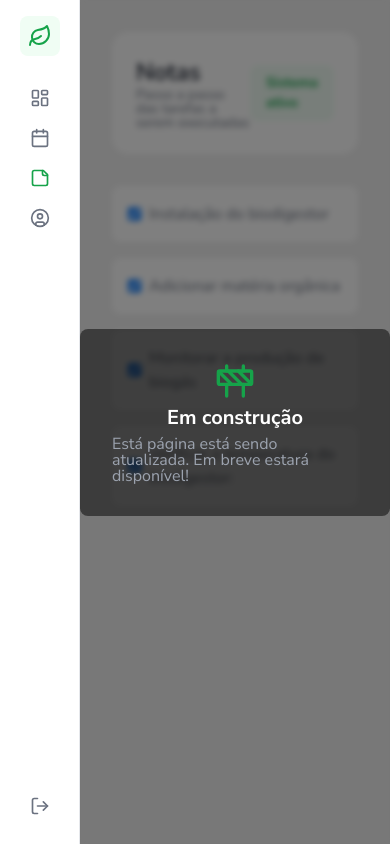
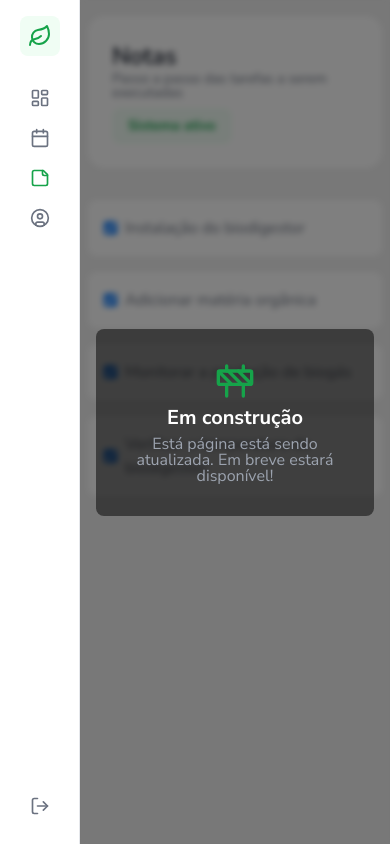
Before and after one commit to Lotus-Bio/lotus-frontend-2.0, a Next.js app: page /notes in a window 390 px wide. Built offline with nearby package versions, Linux system fonts and the light colour scheme; no server answers.

Commit message:
ajuste de responsividade nas telas de dentro da aplicação

```diff
--- a/src/app/notes/notesPage.style.js
+++ b/src/app/notes/notesPage.style.js
@@ -4,6 +4,10 @@ export const Container = styled.div`
   padding: 2rem;
   width: 100%;
   height: 100%;
+
+  @media (max-width: 768px) {
+    padding: 1rem 0.5rem;
+  }
 `;
 
 export const Header = styled.div`
@@ -15,6 +19,13 @@ export const Header = styled.div`
   display: flex;
   justify-content: space-between;
   align-items: center;
+
+  @media (max-width: 768px) {
+    flex-direction: column;
+    justify-content: start;
+    align-items: flex-start;
+    gap: 0.5rem;
+  }
 `;
 
 export const Title = styled.h2`
--- a/src/ui/components/ModalBlur/modalBlur.style.js
+++ b/src/ui/components/ModalBlur/modalBlur.style.js
@@ -11,6 +11,8 @@ export const StyledModalBlur = styled.div`
   display: flex;
   justify-content: center;
   align-items: center;
+
+  padding: 1rem;
 `;
 
 export const Container = styled.div`
@@ -21,6 +23,7 @@ export const Container = styled.div`
   background: rgba(0, 0, 0, 0.5);
   padding: 2rem;
   border-radius: 0.5rem;
+  text-align: center;
 
   h3 {
     font-size: 1.25rem;
```
Also changed, not shown: src/app/calendar/calendarPage.style.js (+11 -0 lines), src/app/dashboard/dashboardPage.style.js (+11 -0 lines), src/app/profile/profilePage.style.js (+11 -0 lines).
